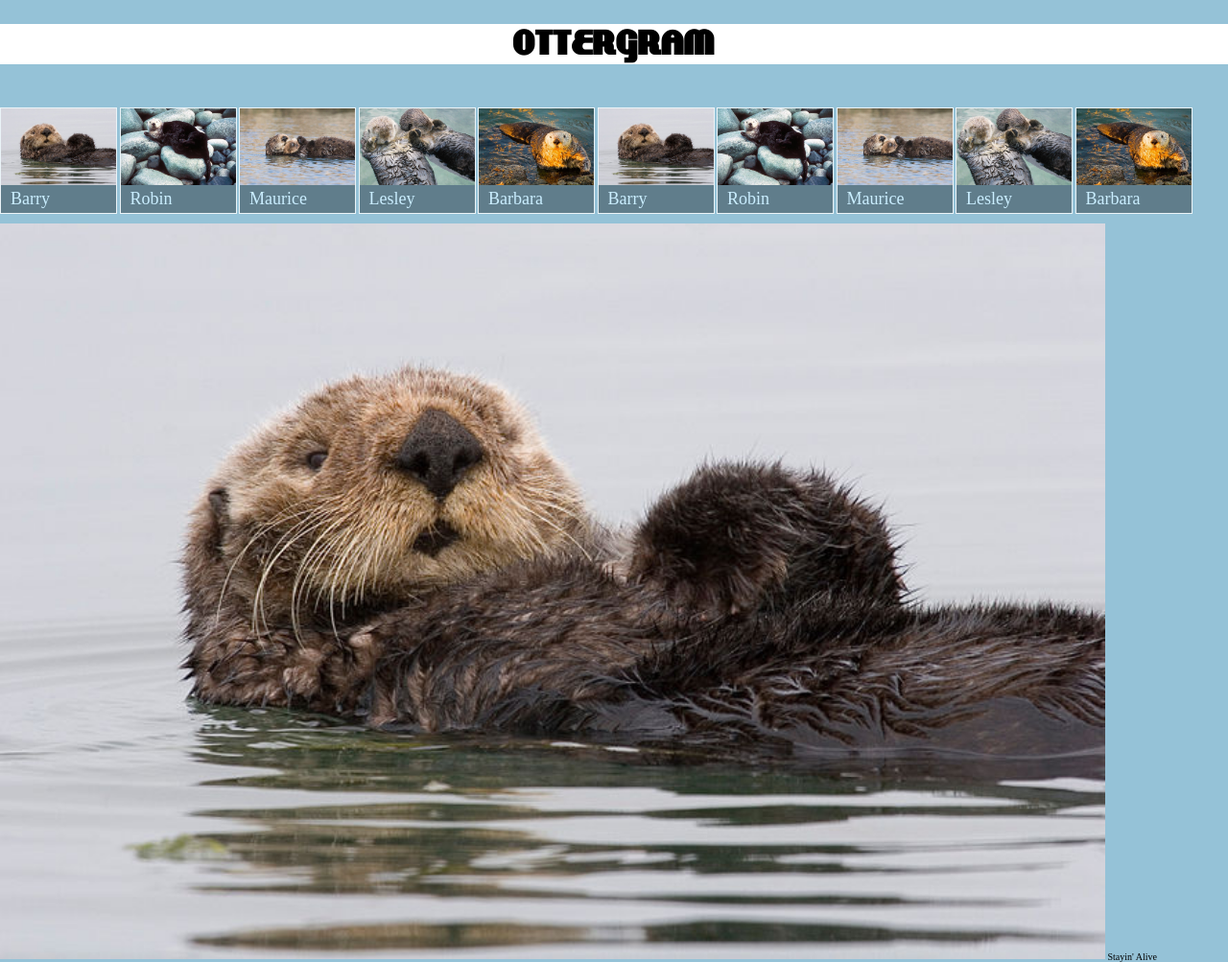
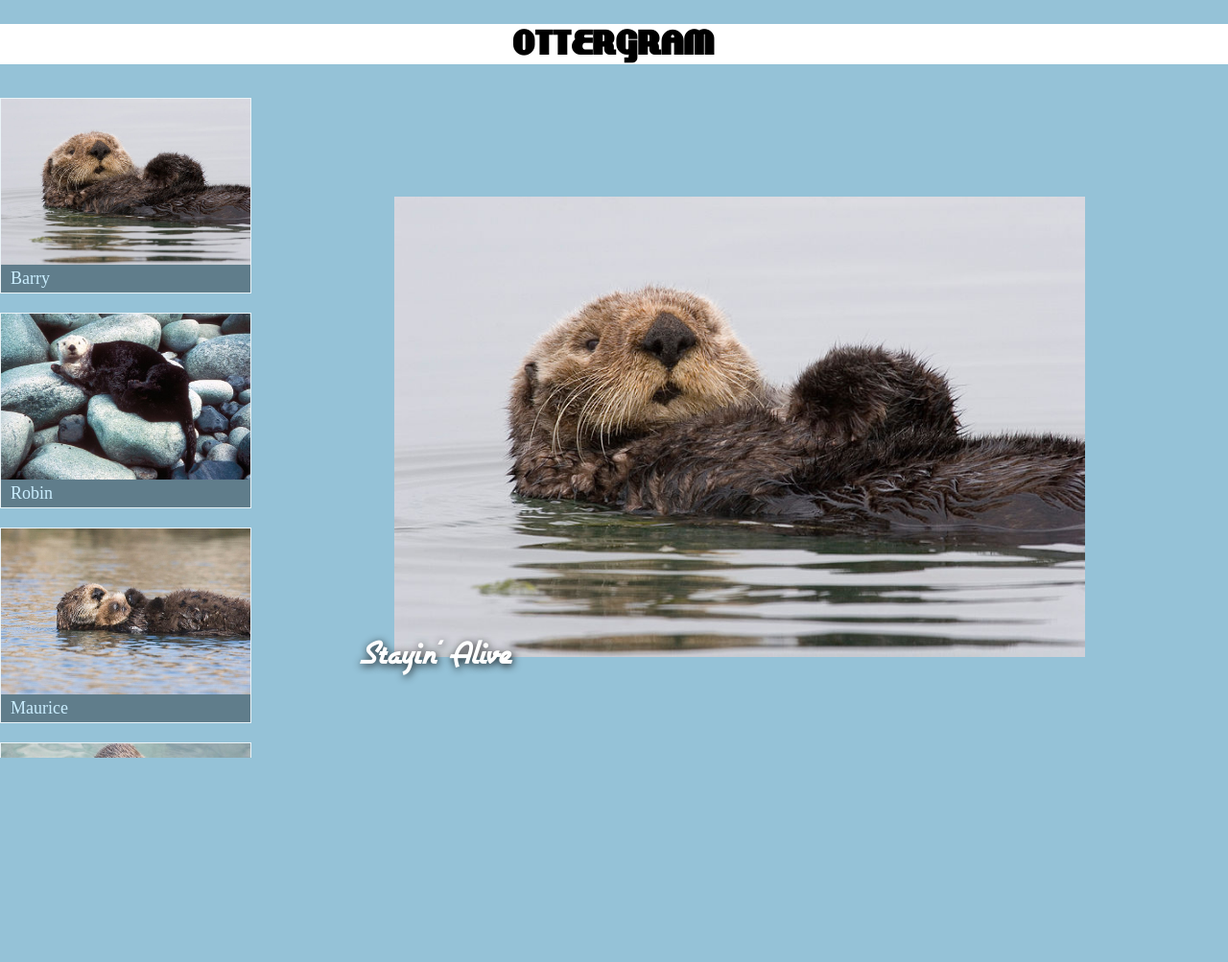
Before and after one commit to Unequaled804/Ottergram, a plain HTML site: page index.html in a window 1280 px wide. Shown: the whole page at 96% size. After the commit the page ends 800 px from the top, so only its background shows below. Drawn offline with Linux system fonts and the light colour scheme.

Commit message:
upadate the page, the styles and add a JS script

```diff
--- a/index.html
+++ b/index.html
@@ -2,6 +2,7 @@
 <html>
 <head>
 	<meta charset="utf-8">
+	<meta name="viewport" content="width=device-width, initial-scale=1">
 	<title>Ottergram</title>
 	<link rel="stylesheet" type="text/css" href="stylesheets/normalize.css">
 	<link rel="stylesheet" type="text/css" href="stylesheets/styles.css">
@@ -15,61 +16,41 @@
 
 		<ul class="thumbnail-list">
 			<li class="thumbnail-item">
-				<a href="">
+				<a href="img/otter1.jpg" data-image-role="trigger"
+																 data-image-title="Stayin' Alive"
+																 data-image-url="img/otter1.jpg">
 					<img class="thumbnail-image" src="img/otter1.jpg" alt="Barry the Otter">
 					<span class="thumbnail-title">Barry</span>
 				</a>
 			</li>
 			<li class="thumbnail-item">
-				<a href="">
+				<a href="img/otter2.jpg" data-image-role="trigger"
+																 data-image-title="How Deep Is Your Love"
+																 data-image-url="img/otter2.jpg">
 					<img class="thumbnail-image" src="img/otter2.jpg" alt="Robin the Otter">
 					<span class="thumbnail-title">Robin</span>
 				</a>
 			</li>
 			<li class="thumbnail-item">
-				<a href="">
+				<a href="img/otter3.jpg" data-image-role="trigger"
+																 data-image-title="You Should Be Dancing"
+																 data-image-url="img/otter3.jpg">
 					<img class="thumbnail-image" src="img/otter3.jpg" alt="Maurice the Otter">
 					<span class="thumbnail-title">Maurice</span>
 				</a>
 			</li>
 			<li class="thumbnail-item">
-				<a href="">
+				<a href="img/otter4.jpg" data-image-role="trigger"
+																 data-image-title="Night Fever"
+																 data-image-url="img/otter4.jpg">
 					<img class="thumbnail-image" src="img/otter4.jpg" alt="Lesley the Otter">
 					<span class="thumbnail-title">Lesley</span>
 				</a>
 			</li>
 			<li class="thumbnail-item">
-				<a href="">
-					<img class="thumbnail-image" src="img/otter5.jpg" alt="Barbara the Otter">
-					<span class="thumbnail-title">Barbara</span>
-				</a>
-			</li>
-			<li class="thumbnail-item">
-				<a href="">
-					<img class="thumbnail-image" src="img/otter1.jpg" alt="Barry the Otter">
-					<span class="thumbnail-title">Barry</span>
-				</a>
-			</li>
-			<li class="thumbnail-item">
-				<a href="">
-					<img class="thumbnail-image" src="img/otter2.jpg" alt="Robin the Otter">
-					<span class="thumbnail-title">Robin</span>
-				</a>
-			</li>
-			<li class="thumbnail-item">
-				<a href="">
-					<img class="thumbnail-image" src="img/otter3.jpg" alt="Maurice the Otter">
-					<span class="thumbnail-title">Maurice</span>
-				</a>
-			</li>
-			<li class="thumbnail-item">
-				<a href="">
-					<img class="thumbnail-image" src="img/otter4.jpg" alt="Lesley the Otter">
-					<span class="thumbnail-title">Lesley</span>
-				</a>
-			</li>
-			<li class="thumbnail-item">
-				<a href="">
+				<a href="img/otter5.jpg" data-image-role="trigger"
+																 data-image-title="To Love Somebody"
+																 data-image-url="img/otter5.jpg">
 					<img class="thumbnail-image" src="img/otter5.jpg" alt="Barbara the Otter">
 					<span class="thumbnail-title">Barbara</span>
 				</a>
@@ -77,11 +58,13 @@
 		</ul>
 
 		<div class="detail-image-cointainer">
-			<img class="detail-image" src="img/otter1.jpg" alt="">
-			<span class="detail-image-title">Stayin' Alive</span>
+			<div class="detail-image-frame">
+				<img class="detail-image" data-image-role="target" src="img/otter1.jpg" alt="">
+				<span class="detail-image-title" data-image-role="title">Stayin' Alive</span>
+			</div>
 		</div>
 
 	</main>
-
+	<script src="scripts/main.js"></script>
 </body>
 </html>
--- /dev/null
+++ b/scripts/main.js
@@ -0,0 +1,12 @@
+var DETAIL_IMAGE_SELECTOR = '[data-image-role="target"]'; //常量用大写
+var DETAIL_TITLE_SELECTOR = '[data-image-role="title]';
+var THUMBNAIL_LINK_SELECTOR = '[data-image-role="trigger"]';
+
+function setDetails() {
+  'use strict';
+  var detailImage = document.querySelector(DETAIL_IMAGE_SELECTOR);
+  detailImage.setAttribute("src", "img/otter3.jpg");
+
+  var detailTitle = document.querySelector(DETAIL_TITLE_SELECTOR);
+  detailTitle.textContent = "You Should Be Dancing";
+}
--- a/stylesheets/styles.css
+++ b/stylesheets/styles.css
@@ -1,3 +1,14 @@
+@font-face {
+    font-family: 'airstreamregular';
+    src: url('fonts/airstream-webfont.eot');
+    src: url('fonts/airstream-webfont.eot?#iefix') format('embedded-opentype'),
+         url('fonts/airstream-webfont.woff') format('woff'),
+         url('fonts/airstream-webfont.ttf') format('truetype'),
+         url('fonts/airstream-webfont.svg#airstreamregular') format('svg');
+    font-weight: normal;
+    font-style: normal;
+}
+
 @font-face {
     font-family: 'lakeshore';
     src: url('fonts/LAKESHOR-webfont.eot');
@@ -62,17 +73,17 @@ a {
 
 .thumbnail-item {
   display: inline-block;
-  width: 120px;
+  min-width: 120px;
+  max-width: 120px;
   border: 1px solid rgb(100%, 100%, 100%);
   border: 1px solid rgba(100%, 100%, 100%, 0.8);
 }
 
-.thumbnail-item + .thumbnail-item {
-  margin-top: 10px;
-}
-
 .thumbnail-list {
   flex: 0 1 auto;
+  order: 2;
+  display: flex;
+  justify-content: space-between;
   list-style: none;
   padding: 0;
 
@@ -80,6 +91,50 @@ a {
   overflow-x: auto;
 }
 
+.detail-image-cointainer {
+  flex: 1 1 auto;
+  display: flex;
+  justify-content: center;
+  align-items: center;
+}
+
+.detail-image-frame {
+  position: relative;
+  text-align: center;
+}
+
 .detail-image {
   width: 90%;
 }
+
+.detail-image-title {
+  position: absolute;
+  bottom: -16px;
+  left: 4px;
+
+  color: white;
+  text-shadow: rgba(0, 0, 0, 0.9) 1px 2px 9px;
+  font-size: 40px;
+  font-family: airstreamregular
+}
+
+@media all and (min-width: 768px) {
+
+  .main-content {
+    flex-direction: row;
+    overflow: hidden;
+  }
+
+  .thumbnail-list {
+    flex-direction: column;
+    order: 0;
+  }
+
+  .thumbnail-item {
+    max-width: 260px;
+  }
+
+  .thumbnail-item + .thumbnail-item {
+    margin-top: 20px;
+  }
+}
```
